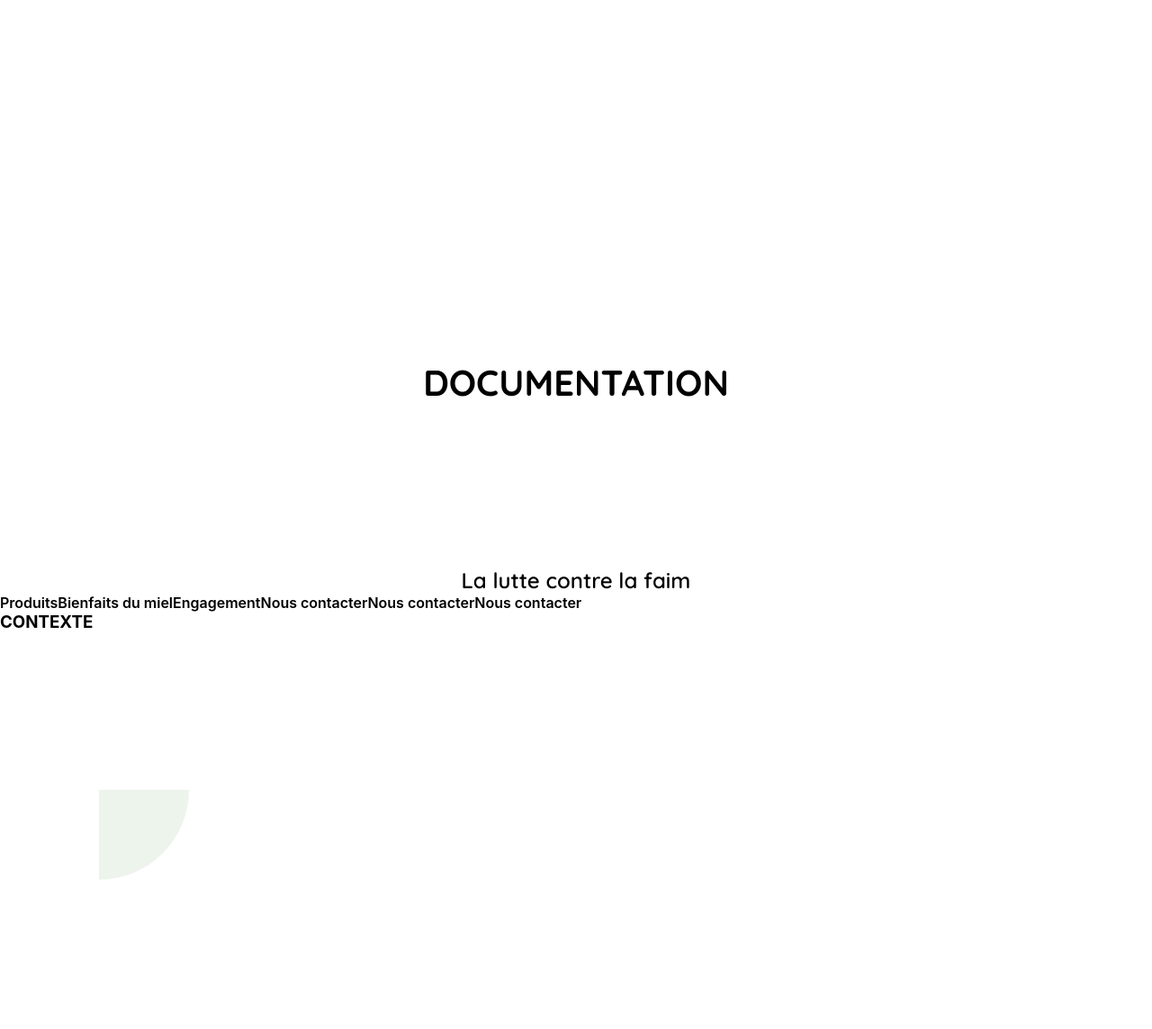
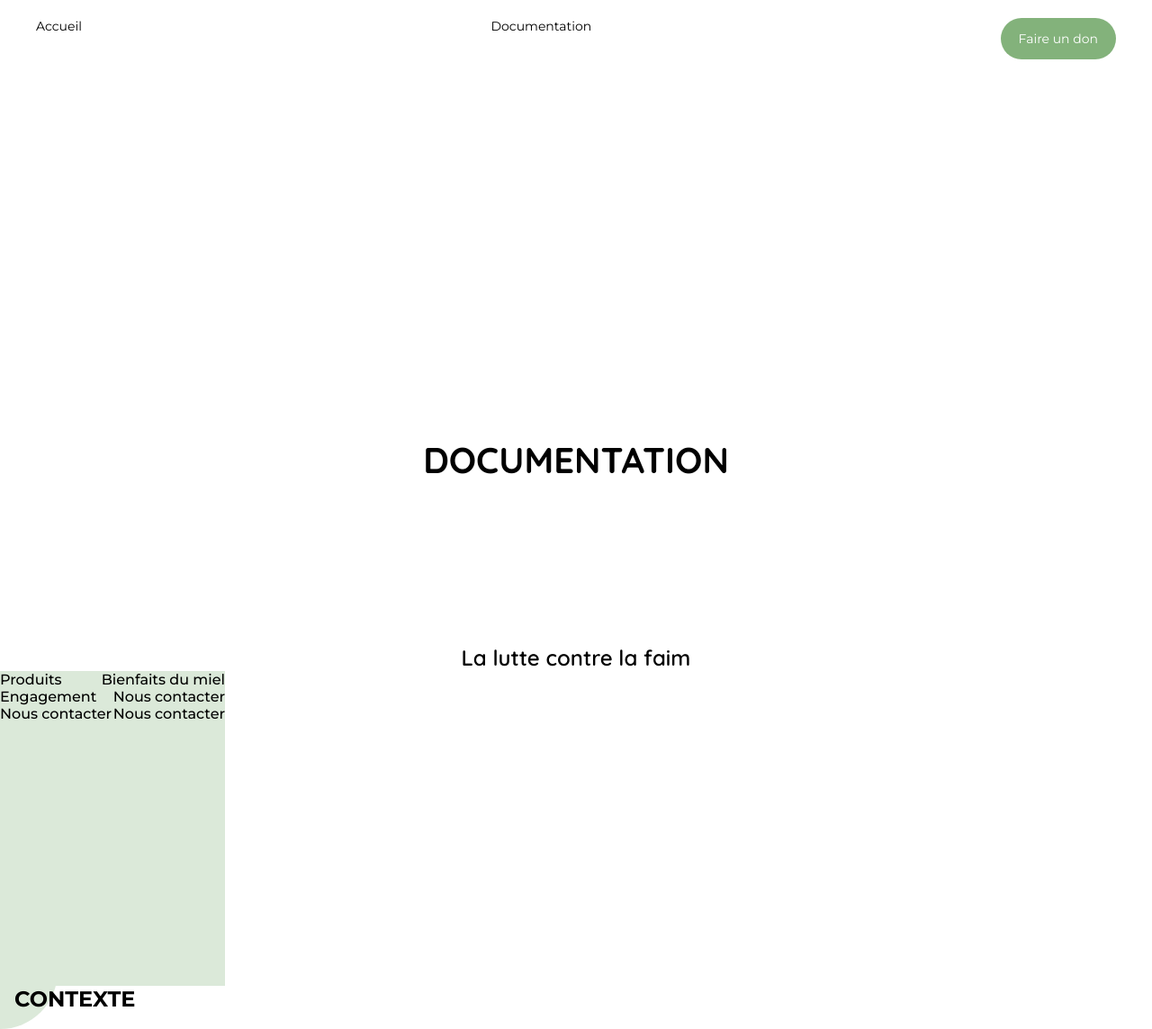
Before and after one commit to ludivineboc/agri-la-toile, a plain HTML site: page docu.html in a window 1280 px wide. Shown: the whole page at 90% size. Before the commit the page ends 978 px from the top, so only its background shows below. Drawn offline with Linux system fonts and the light colour scheme.

Commit message:
ajout images et forme html css

```diff
--- a/docu.css
+++ b/docu.css
@@ -4,7 +4,7 @@
 * {
     margin: 0;
     padding: 0;
-    font-family: "Inter", serif;
+    font-family: "Montserrat", serif;
     box-sizing: border-box;
   }
 
@@ -38,13 +38,22 @@
       font-weight: 600;
   }
 
-  .container
+  .container {
+    max-width: 1000px;
+	margin: auto;
+	width: 100%
+  }
+
+  .width30{
+	width : 30%;
+}
+
 /*********************************PAGE DOCUMENTATION******************************/
 
 /*DEMI CERCLE EN HAUT DE LA PAGE*/
-.cercle{
+.cercle {
     position: absolute;
-    background-color: #EDF4EC;
+    background-color: DBE9D9;
     border-radius: 1000px;
     /*box-shadow: 0 0 1000px 45px ;*/
     left: 0px;
@@ -54,9 +63,24 @@
     z-index: -1;
 }
 
+/*****************************************HEADER PAGE LANDING************************************/
+header {
+    padding: 20px 40px;
+}
+.btnAccueil {
+    color: black;
+    font-size: 14px;
+}
+.btnDon {
+    background-color: #83B27B;
+    font-size: 14px;
+    color: #fff;
+    padding: 14px 20px;
+    border-radius: 30px;
+}
 
 /******************************SECTION TITRE DOCUMENTATION**************************/
-.titre h1 {
+.titres h1 {
     color: black;
     font-family: "Quicksand", serif;
     font-weight: 700;
@@ -65,7 +89,7 @@
     text-align: center;
 }
 
-.titre h2 {
+.titres h2 {
     color: black;
     font-family: "Quicksand", serif;
     font-weight: 600;
@@ -74,22 +98,38 @@
     text-align: center;
 }
 
-.cerclerond{
-    border-bottom-right-radius: 100px;
-    height: 100px;
-    width: 100px;
+.titre {
+    font-size: 24px;
+    font-weight: bold;
+    position:relative;
+    margin-left: 16px;
+}
+
+.titre::before {
+    content:"";
+    width: 64px;
+    height: 64px;
+    border-radius: 0 0 100% 0;
     position: absolute;
-    background-color: #EDF4EC;
-    /*box-shadow: 0 0 1000px 45px ;*/
-    left: 110px;
-    top: 878px;
+    background-color: #DBE9D9;
+    top: -16px;
+    left:-16px;
     z-index: -1;
 }
 
-.lesTitres {
-    .container{
-        max-width: 1000px;
-        margin: auto;
-        width: 100%
-    }
+
+
+
+
+/*****************************SECTION MENU LATERAL GAUCHE**************************/
+.sommaire {
+width:250px;
+height: 350px;
+background-color: #DBE9D9;
 }
+
+.monSommaire a {
+    font-weight: 600;
+    font-size: 16px;
+    font-weight: 500;
+}
--- a/docu.html
+++ b/docu.html
@@ -12,13 +12,33 @@
 <body>
     <div class="cercle"></div>
 
-  <div class="titre">
+    <header>
+        <nav>
+            <ul class=" flex spaceBetween alignItems">
+                <a href="" class="btnAccueil">
+                    <li>Accueil</li>
+                </a>
+                <a href="" class="btnAccueil">
+                    <li>Documentation</li>
+                </a>
+                <a href="" class="btnDon">
+                    <li>Faire un don</li>
+                </a>
+            </ul>
+        </nav>
+    </header>
+
+
+
+  <div class="titres">
     <h1>DOCUMENTATION</h1>
     <h2>La lutte contre la faim</2>
 </div>
 
-    <header class="flex spaceBetween header">
-        <nav class="navHeader ">
+
+<section>
+    <div class="flex spaceBetween sommaire">
+        <div class="monSommaire ">
             <ul class="flex spaceBetween bold ">
                 <li>
                     <a href="#Problematique">Produits</a>
@@ -39,13 +59,15 @@
                     <a href="#Perspectives d'evolution">Nous contacter</a>
                 </li>
             </ul>
-        </nav>
-    </header>
+        </div>
+    </div>
 
 
-    <section class="LesTitres">
-        <h3>CONTEXTE</h3>
-        <div class="cerclerond"></div>
+    <div>
+        <h3 class="titre">CONTEXTE</h3>
         </div>
+
+    </section>
+
 </body>
 </html>
```
Also changed, not shown: index.html (+28 -16 lines), style.css (+49 -6 lines), Assets/VENTE 2.png (added), Assets/VENTE 3.png (added), Assets/VENTE.png (added), Assets/acceuil.png (added), Assets/etape 2.png (added), Assets/image 3.png (added), Assets/logo.png (added), Assets/étape 3.png (added).
